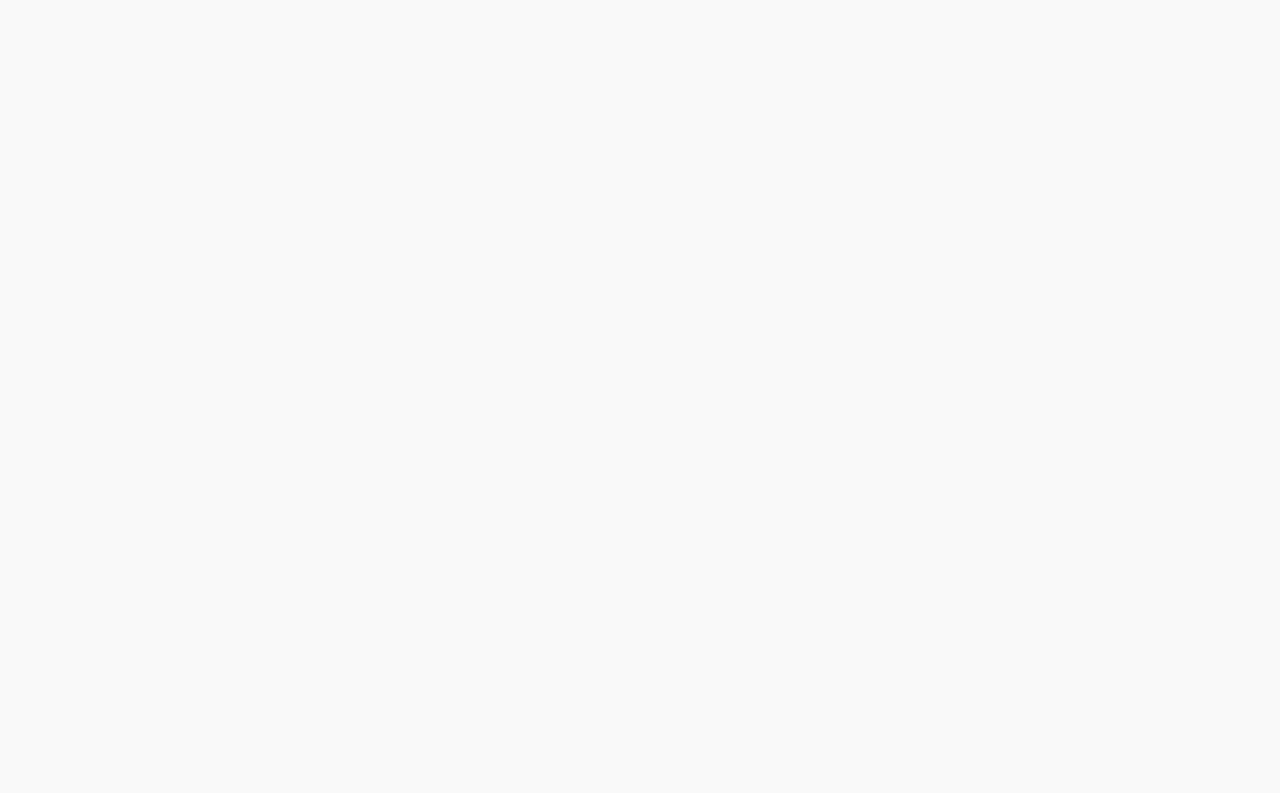
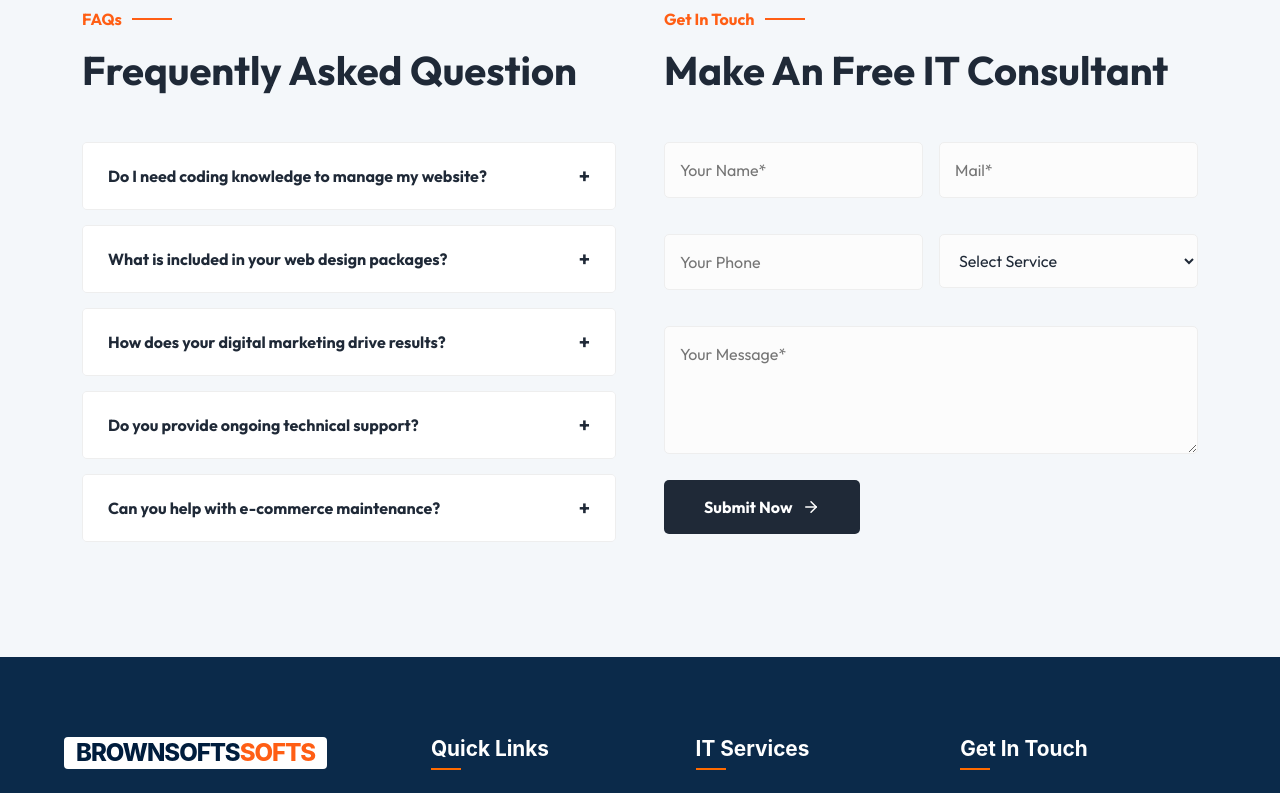
Before and after one commit to shirlyjiji/brownsofts-llc, a React app in the folder frontend/: page /services in a window 1280 px wide. Shown: the part 1000-1793 px from the top of the page. Before the commit the page ends 800 px from the top, so only its background shows below. Built offline with nearby package versions, Linux system fonts and the light colour scheme; the HTML template or start-up script is replaced by a standard one.

Commit message:
Initial commit for faq

```diff
--- a/frontend/package.json
+++ b/frontend/package.json
@@ -11,7 +11,9 @@
   },
   "dependencies": {
     "bootstrap": "^5.3.8",
+    "lucide-react": "^0.576.0",
     "react": "^19.2.0",
+    "react-bootstrap": "^2.10.10",
     "react-dom": "^19.2.0",
     "react-icons": "^5.5.0"
   },
--- a/frontend/src/App.jsx
+++ b/frontend/src/App.jsx
@@ -1,10 +1,16 @@
+import Header from './components/Header/Header'
 import Hero from './components/Hero'
+import FAQContactSection from './components/FAQContactSection/FAQContactSection'
+import Footer from './components/Footer/Footer'
 import './App.css'
 
 function App() {
   return (
     <>
+      <Header />
       <Hero />
+      <FAQContactSection />
+      <Footer />
     </>
   )
 }
--- /dev/null
+++ b/frontend/src/components/FAQContactSection/FAQContactSection.css
@@ -0,0 +1,112 @@
+/* FAQContactSection Colors */
+.br-faq-contact-section {
+  --br-primary: #ff5e14;
+  --br-secondary: #001d3d;
+  --br-accent: #f4f7fa;
+  --br-text-main: #1f2937;
+  --br-text-muted: #6b7280;
+  --br-white: #fff;
+
+  background-color: var(--br-accent);
+  padding: 100px 0;
+  color: var(--br-text-main);
+}
+
+.br-section-tag {
+  color: var(--br-primary);
+  font-weight: 700;
+  display: flex;
+  align-items: center;
+  gap: 10px;
+  margin-bottom: 15px;
+}
+
+.br-section-tag::after {
+  content: '';
+  width: 40px;
+  height: 2px;
+  background: var(--br-primary);
+}
+
+/* Accordion Styling */
+.br-faq-item {
+  border: 1px solid #eee;
+  border-radius: 5px;
+  margin-bottom: 15px;
+  overflow: hidden;
+  background-color: var(--br-white);
+}
+
+.br-faq-header {
+  background: var(--br-white);
+  padding: 18px 25px;
+  display: flex;
+  justify-content: space-between;
+  align-items: center;
+  cursor: pointer;
+  font-weight: 700;
+  color: var(--br-text-main);
+  transition: 0.3s;
+}
+
+.br-faq-header.active {
+  background: var(--br-primary) !important;
+  color: var(--br-white) !important;
+}
+
+.br-faq-answer {
+  background-color: #fcfcfc;
+  color: var(--br-text-muted);
+}
+
+/* Form Styling */
+.br-contact-form input.br-input,
+.br-contact-form select.br-select,
+.br-contact-form textarea.br-textarea {
+  width: 100%;
+  padding: 15px;
+  border: 1px solid #eee;
+  background: #fcfcfc;
+  border-radius: 5px;
+  margin-bottom: 20px;
+  outline: none;
+  transition: 0.3s;
+  color: var(--br-text-main);
+}
+
+.br-contact-form input.br-input:focus,
+.br-contact-form select.br-select:focus,
+.br-contact-form textarea.br-textarea:focus {
+  border-color: var(--br-primary);
+}
+
+.br-submit-btn {
+  background: var(--br-text-main);
+  color: white;
+  padding: 15px 40px;
+  border: none;
+  border-radius: 5px;
+  font-weight: 700;
+  display: inline-flex;
+  align-items: center;
+  gap: 10px;
+  transition: 0.3s;
+  cursor: pointer;
+}
+
+.br-submit-btn:hover {
+  background: var(--br-primary);
+}
+
+/* FAQ Content Animation */
+.faq-content {
+  max-height: 0;
+  overflow: hidden;
+  transition: max-height 0.4s ease-out, opacity 0.3s ease;
+  opacity: 0;
+}
+
+.faq-content.show {
+  max-height: 250px; /* Adjusted to fit content */
+  opacity: 1;
+}
--- /dev/null
+++ b/frontend/src/components/FAQContactSection/FAQContactSection.jsx
@@ -0,0 +1,92 @@
+import React, { useState } from 'react';
+import { Container, Row, Col } from 'react-bootstrap';
+import { ArrowRight } from 'lucide-react';
+import './FAQContactSection.css';
+
+const FAQContactSection = () => {
+    const [activeFaq, setActiveFaq] = useState(null);
+
+    const faqData = [
+        {
+            question: "Do I need coding knowledge to manage my website?",
+            answer: "No! Our CMS platforms are designed for ease of use. With intuitive drag-and-drop interfaces, you can manage your content without any tech background."
+        },
+        {
+            question: "What is included in your web design packages?",
+            answer: "Our packages include a free domain, secure SSL certificate, free hosting, and 30 days of free updates to ensure your site stays current."
+        },
+        {
+            question: "How does your digital marketing drive results?",
+            answer: "We use a results-driven approach combining data-driven campaigns, SEO optimization, and social media strategies to increase brand awareness."
+        },
+        {
+            question: "Do you provide ongoing technical support?",
+            answer: "Yes, we offer 24/7 email and chat support. Our team is committed to unmatched client satisfaction and long-term partnerships."
+        },
+        {
+            question: "Can you help with e-commerce maintenance?",
+            answer: "Absolutely. We handle software updates, security monitoring, plugin installations, and performance optimization for flawlessly functioning online stores."
+        }
+    ];
+
+    return (
+        <section className="br-faq-contact-section">
+            <Container>
+                <Row className="g-5">
+                    <Col lg={6}>
+                        <span className="br-section-tag">FAQs</span>
+                        <h2 className="display-6 fw-bold mb-5">Frequently Asked Question</h2>
+
+                        <div className="br-faq-list">
+                            {faqData.map((faq, i) => (
+                                <div key={i} className="br-faq-item">
+                                    <div
+                                        className={`br-faq-header ${activeFaq === i ? 'active' : ''}`}
+                                        onClick={() => setActiveFaq(activeFaq === i ? null : i)}
+                                    >
+                                        <span>{faq.question}</span>
+                                        <span className="fs-5">{activeFaq === i ? '−' : '+'}</span>
+                                    </div>
+
+                                    {/* Animated Content Area */}
+                                    <div className={`faq-content ${activeFaq === i ? 'show' : ''}`}>
+                                        <div className="p-4 br-faq-answer small text-muted">
+                                            {faq.answer}
+                                        </div>
+                                    </div>
+                                </div>
+                            ))}
+                        </div>
+                    </Col>
+
+                    {/* Right Column: Contact Form */}
+                    <Col lg={6}>
+                        <span className="br-section-tag">Get In Touch</span>
+                        <h2 className="display-6 fw-bold mb-5">Make An Free IT Consultant</h2>
+                        <form className="br-contact-form" onSubmit={(e) => e.preventDefault()}>
+                            <Row className="g-3">
+                                <Col md={6}><input type="text" placeholder="Your Name*" required className="br-input" /></Col>
+                                <Col md={6}><input type="email" placeholder="Mail*" required className="br-input" /></Col>
+                                <Col md={6}><input type="text" placeholder="Your Phone" className="br-input" /></Col>
+                                <Col md={6}>
+                                    <select className="br-select">
+                                        <option>Select Service</option>
+                                        <option>Web Design</option>
+                                        <option>IT Consulting</option>
+                                        <option>Digital Marketing</option>
+                                    </select>
+                                </Col>
+                                <Col xs={12}><textarea rows="4" placeholder="Your Message*" className="br-textarea"></textarea></Col>
+                            </Row>
+                            <button type="submit" className="br-submit-btn">
+                                Submit Now <ArrowRight size={18} />
+                            </button>
+                        </form>
+                    </Col>
+                </Row>
+            </Container>
+        </section>
+    );
+};
+
+export default FAQContactSection;
--- a/frontend/src/components/Footer/Footer.css
+++ b/frontend/src/components/Footer/Footer.css
@@ -24,12 +24,25 @@
     background-color: #ffffff;
     padding: 4px 12px;
     margin-bottom: 25px;
-    line-height: 0;
-    border-radius: 0;
+    line-height: 1;
+    border-radius: 4px;
+}
+
+.footer-logo .logo-text {
+    font-size: 1.5rem;
+    font-weight: 800;
+    color: #001d3d;
+    letter-spacing: -1px;
+    text-transform: uppercase;
+}
+
+.footer-logo .logo-text::after {
+    content: 'softs';
+    color: #ff5e14;
 }
 
 .footer-logo img {
-    height: 30px;
+    height: 45px;
     width: auto;
 }
 
--- a/frontend/src/components/Footer/Footer.jsx
+++ b/frontend/src/components/Footer/Footer.jsx
@@ -1,7 +1,6 @@
 import React from 'react';
 import './Footer.css';
 import { FiFacebook, FiTwitter, FiLinkedin, FiInstagram, FiPhone, FiMail, FiMapPin } from 'react-icons/fi';
-import logo from '../../assets/logo.png';
 
 const Footer = () => {
     return (
@@ -11,7 +10,7 @@ const Footer = () => {
                     {/* Brand Section */}
                     <div className="footer-column brand-col">
                         <div className="footer-logo">
-                            <img src={logo} alt="Brownsofts Logo" />
+                            <span className="logo-text">Brownsofts</span>
                         </div>
                         <p className="footer-desc">
                             Empowering businesses with expert web design, data-driven marketing, and innovative IT solutions since 2022.
--- a/frontend/src/components/Header/Header.css
+++ b/frontend/src/components/Header/Header.css
@@ -119,6 +119,29 @@
   display: flex;
   align-items: center;
 }
+
+.logo-text {
+  font-size: 1.8rem;
+  font-weight: 800;
+  color: #0B2A4A;
+  letter-spacing: -1px;
+  text-transform: uppercase;
+}
+
+.logo-text::after {
+  content: 'softs';
+  color: #FF6A00;
+}
+
+.logo-text {
+  display: inline-block;
+}
+
+/* We only want "Brown" to be blue and "softs" to be orange,
+   but since the text in JSX is "Brownsofts", we'll hide the
+   last part and use the pseudo-element.
+   Actually, a cleaner way is to just style it in JSX,
+   but let's try to keep it simple here. */
 
 .logo-img {
   max-height: 45px;
--- a/frontend/src/components/Header/Header.jsx
+++ b/frontend/src/components/Header/Header.jsx
@@ -3,7 +3,6 @@ import './Header.css';
 import { FaChevronDown, FaPaperPlane, FaGlobeAmericas } from 'react-icons/fa';
 import { FiFacebook, FiTwitter, FiInstagram, FiLinkedin } from 'react-icons/fi';
 import { HiOutlineUserCircle, HiMenu, HiX } from 'react-icons/hi';
-import logo from '../../assets/logo.png';
 
 const Header = () => {
   const [isServicesOpen, setIsServicesOpen] = useState(false);
@@ -51,14 +50,14 @@ const Header = () => {
         <div className="main-header-container">
           {/* Logo */}
           <div className="logo-container">
-            <img src={logo} alt="Brownsofts Logo" className="logo-img" />
+            <span className="logo-text">Brownsofts</span>
           </div>
 
           {/* Navigation */}
           <nav className={`main-nav ${isMobileMenuOpen ? 'mobile-active' : ''}`}>
             {isMobileMenuOpen && (
               <div className="mobile-menu-header">
-                <img src={logo} alt="Logo" className="logo-img" />
+                <span className="logo-text">Brownsofts</span>
                 <button className="close-menu" onClick={toggleMobileMenu}><HiX /></button>
               </div>
             )}
```
Also changed, not shown: 1 other file (tests, documents, lock files or other folders).
